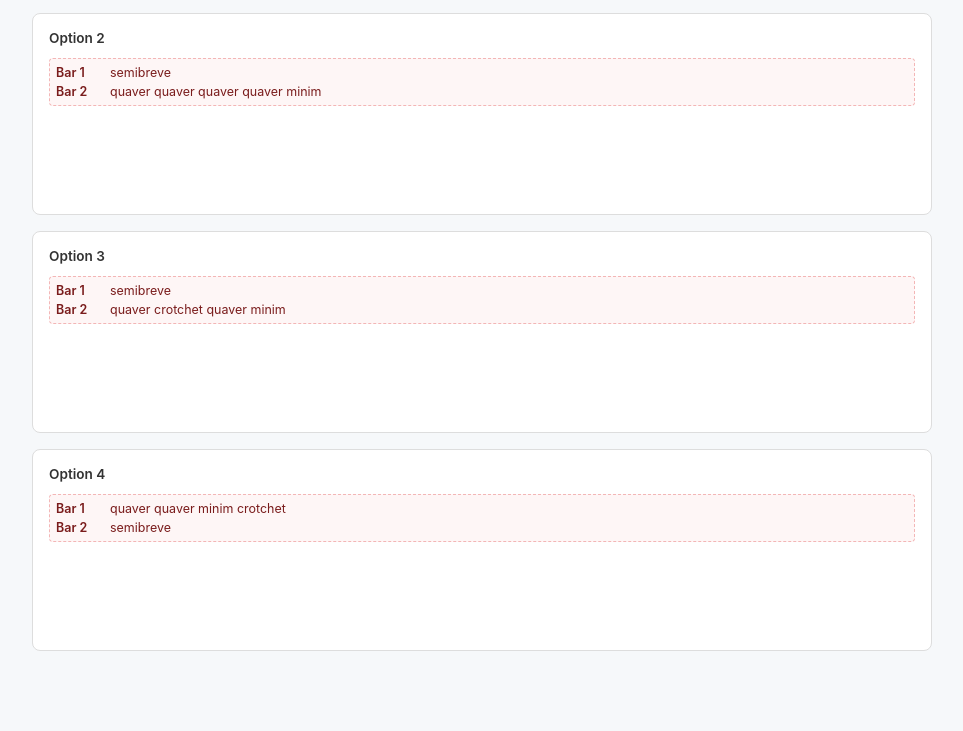
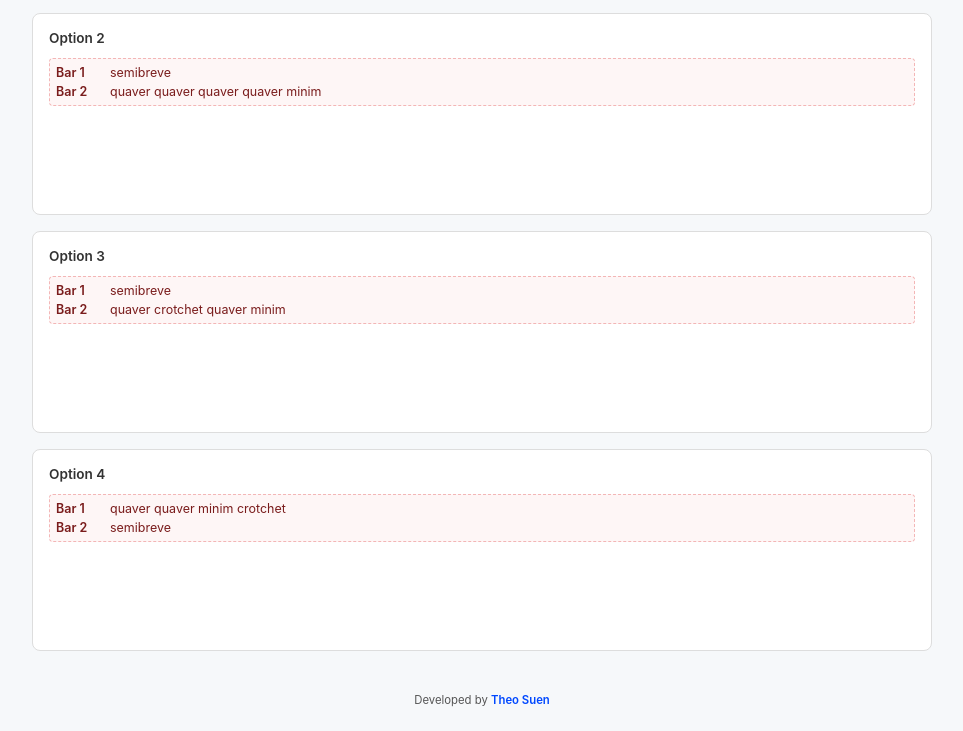
Before and after one commit to theo012210/Rhythm-Website, a plain HTML site: page index.html in a window 1280 px wide. Shown: the part 384-1115 px from the top of the page, without its empty margins (158-1121 px from the left). Before the commit the page ends 1059 px from the top, so only its background shows below. Drawn offline with Linux system fonts and the light colour scheme.

Commit message:
Add credit footnote

```diff
--- a/index.html
+++ b/index.html
@@ -27,6 +27,9 @@
     </section>
 
   </main>
+  <footer class="credit">
+    <small>Developed by <span class="credit-name">Theo Suen</span></small>
+  </footer>
   <script src="toast.js"></script>
   <script src="script.js"></script>
 </body>
--- a/styles.css
+++ b/styles.css
@@ -50,3 +50,5 @@ h1{margin:0 0 12px}
 button{background:var(--accent);color:#fff;border:none;padding:8px 10px;border-radius:6px;cursor:pointer}
 button[disabled]{opacity:.5;cursor:default}
 small.hint{display:block;color:#666;margin-top:6px}
+.credit{margin-top:40px;text-align:center;font-size:.85rem;color:#555}
+.credit-name{color:rgb(0,72,255);font-weight:600}
```
